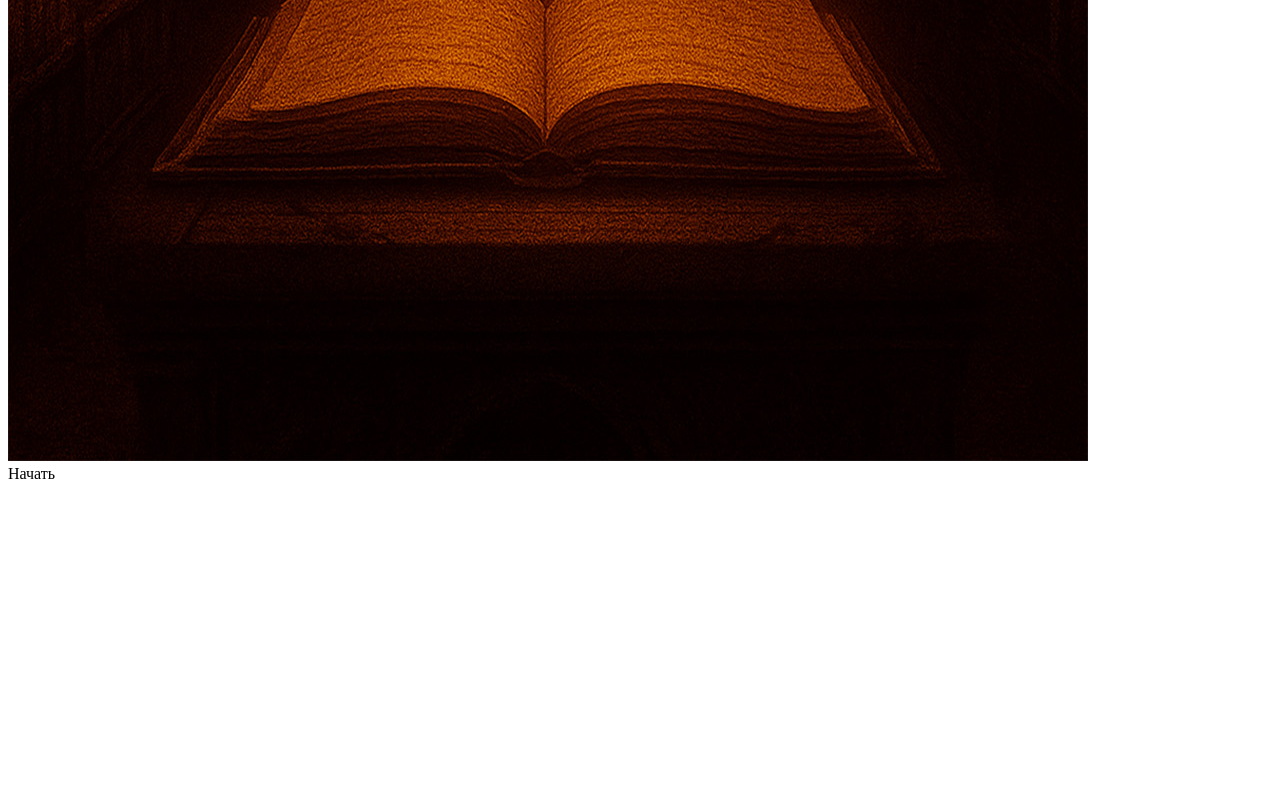
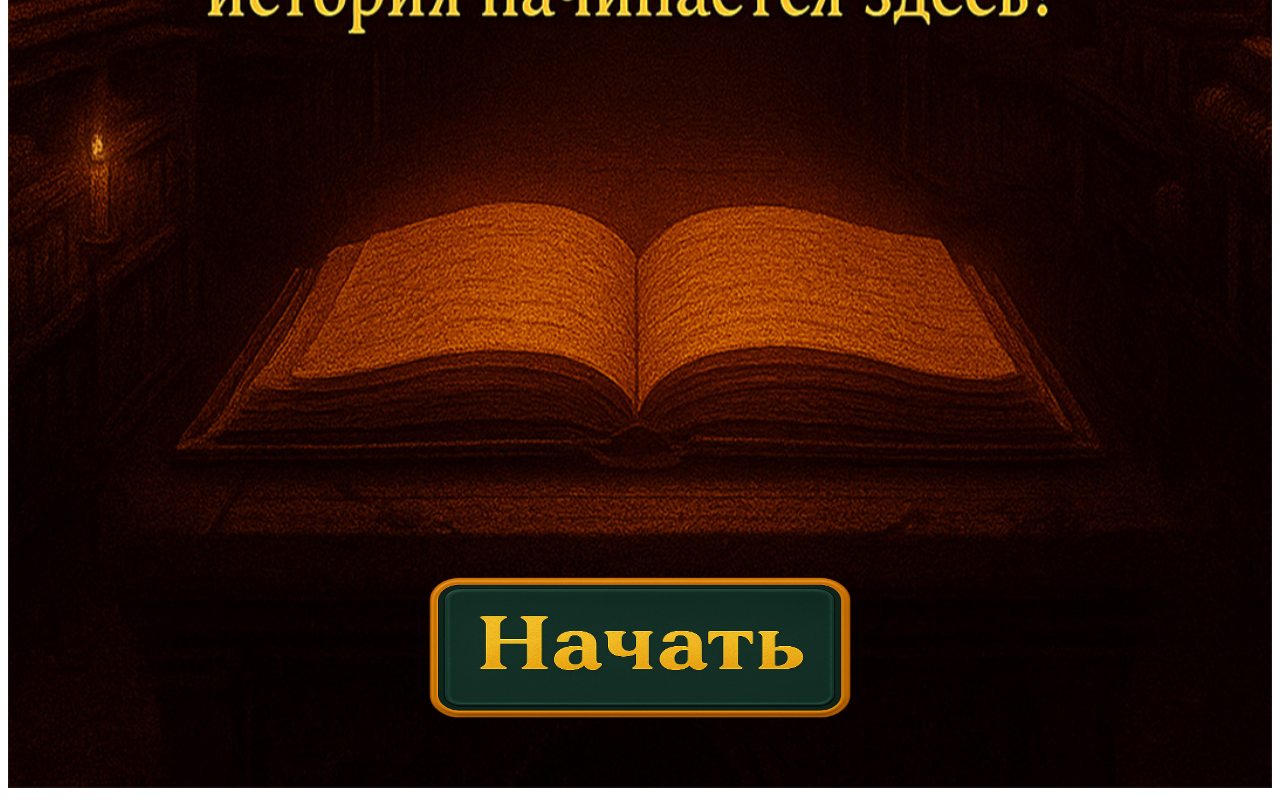
Before and after one commit to SkyPremium/questory-webapp, a React (Vite) app: page / in a window 1280 px wide. Shown: the part 1467-2267 px from the top of the page. Before the commit the page ends 1958 px from the top, so only its background shows below. Built offline with nearby package versions, Linux system fonts and the light colour scheme; the HTML template or start-up script is replaced by a standard one.

Commit message:
Add files via upload

```diff
--- a/src/pages/WelcomeScreen.tsx
+++ b/src/pages/WelcomeScreen.tsx
@@ -1,34 +1,58 @@
-import React from "react";
+// src/screens/WelcomeScreen.tsx
+
 import { useNavigate } from "react-router-dom";
-import welcomeBg from "../assets/images/welcome.jpg"; // путь к картинке в src
+import welcomeBg from "../assets/images/welcome.jpg";
+import buttonWelcome from "../assets/images/button_welcome.png";
 
-const WelcomeScreen: React.FC = () => {
+export default function WelcomeScreen() {
   const navigate = useNavigate();
 
   const handleStart = () => {
-    navigate("/rules"); // Переход ко второй сцене
+    navigate("/rules");
   };
 
   return (
-    <div className="relative w-full h-screen overflow-hidden">
-      {/* Фоновое изображение */}
-      <img
-        src={welcomeBg}
-        alt="Questory Welcome"
-        className="w-full h-full object-cover"
-      />
+    <div className="w-screen h-screen flex items-center justify-center bg-black overflow-hidden">
+      <svg
+        viewBox="0 0 1080 1920"
+        className="w-full h-full"
+        preserveAspectRatio="none"
+        xmlns="http://www.w3.org/2000/svg"
+      >
+        {/* 🎨 Фон */}
+        <defs>
+          <pattern
+            id="bg"
+            patternUnits="userSpaceOnUse"
+            width="1080"
+            height="1920"
+          >
+            <image href={welcomeBg} x="0" y="0" width="1080" height="1920" />
+          </pattern>
+        </defs>
+        <rect x="0" y="0" width="1080" height="1920" fill="url(#bg)" />
 
-      {/* Невидимая кнопка с эффектом нажатия */}
-      <div
-        onClick={handleStart}
-        className="absolute bottom-[80px] left-1/2 transform -translate-x-1/2 w-[200px] h-[60px] cursor-pointer rounded-lg transition-all duration-150 active:scale-95 active:bg-black/20"
-        title="Начать"
-      >
-        {/* Для доступности, но визуально скрыто */}
-        <span className="sr-only">Начать</span>
-      </div>
+        {/* 🟢 Кнопка "Начать" */}
+        <foreignObject x="360" y="1740" width="360" height="120">
+          <button
+            onClick={handleStart}
+            style={{
+              width: "100%",
+              height: "100%",
+              background: "none",
+              border: "none",
+              padding: 0,
+              transition: "transform 0.15s ease",
+              cursor: "pointer",
+            }}
+            onMouseDown={e => (e.currentTarget.style.transform = "scale(0.95)")}
+            onMouseUp={e => (e.currentTarget.style.transform = "scale(1)")}
+            onMouseLeave={e => (e.currentTarget.style.transform = "scale(1)")}
+          >
+            <img src={buttonWelcome} alt="Начать" style={{ width: "100%", height: "100%" }} />
+          </button>
+        </foreignObject>
+      </svg>
     </div>
   );
-};
-
-export default WelcomeScreen;
+}
```
